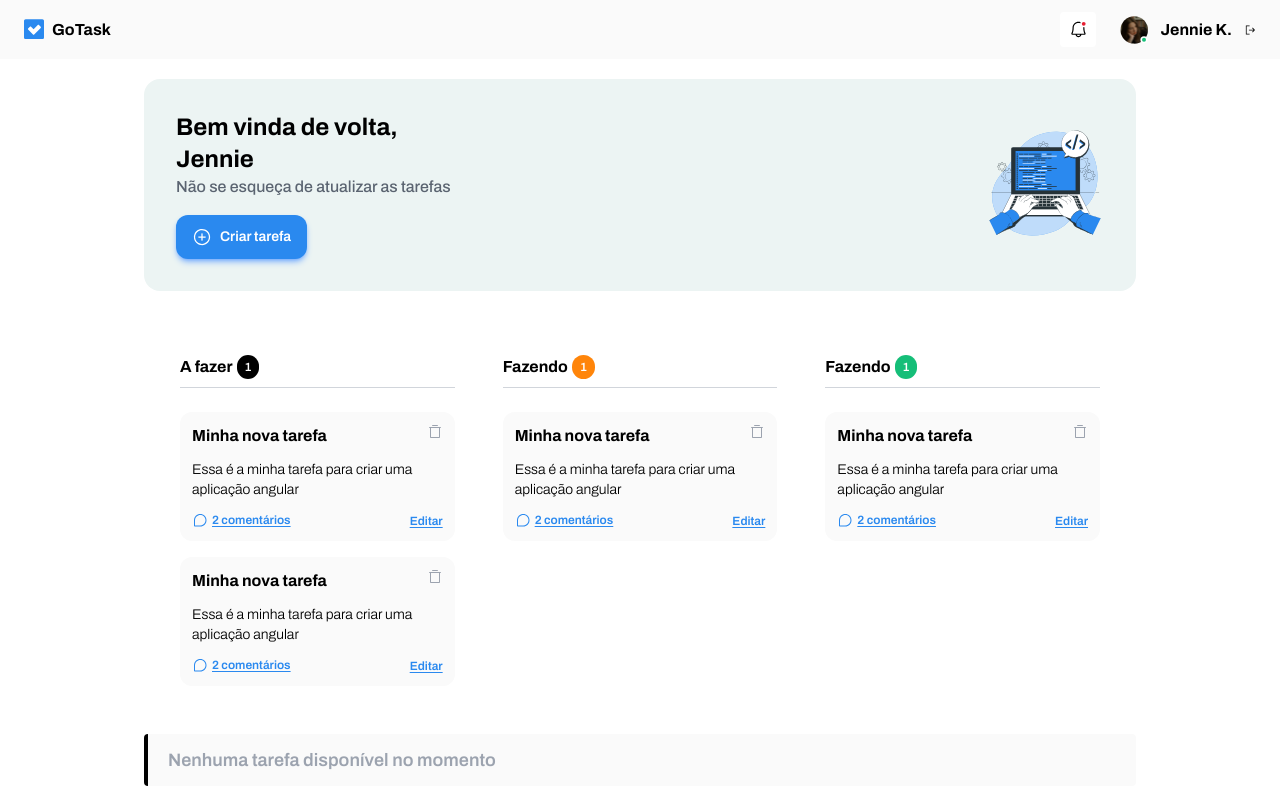
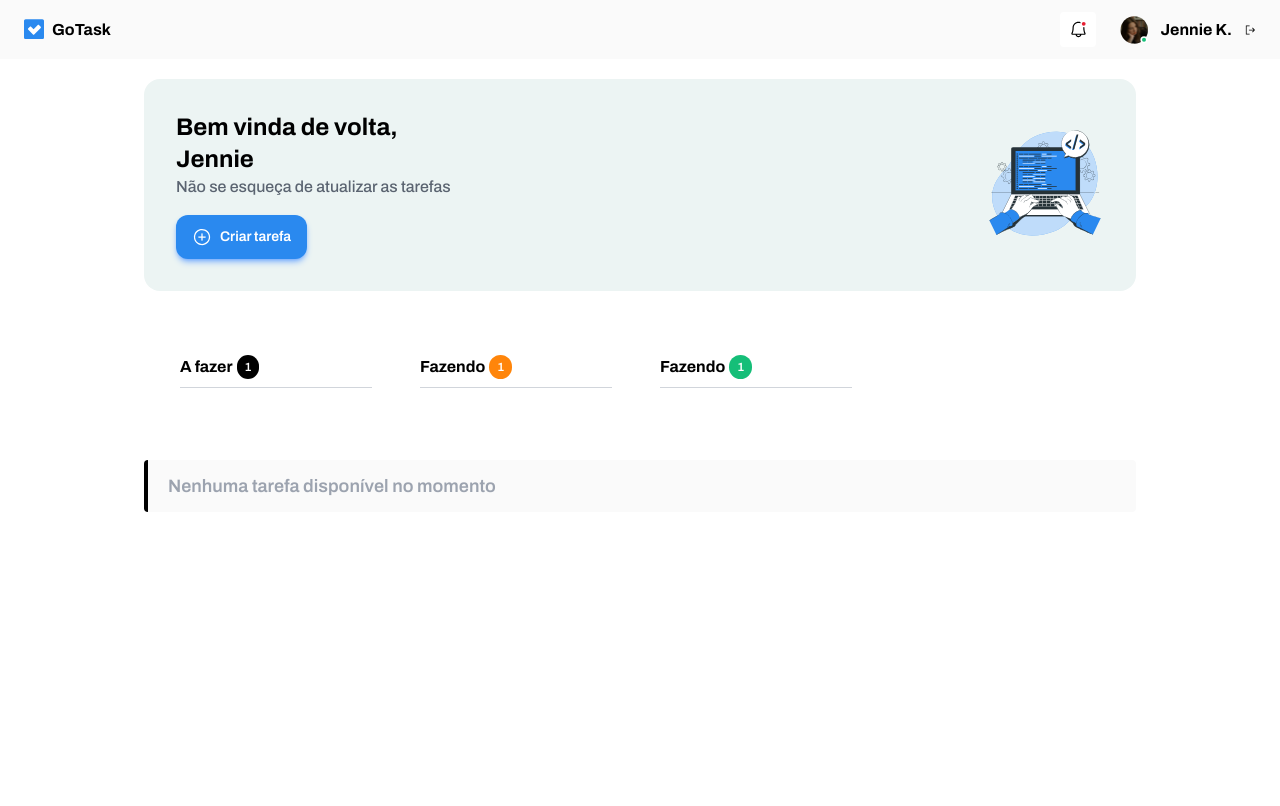
Before and after one commit to eriksongoncalves/angular-go-stack, an Angular app: page / in a window 1280 px wide. Built offline with nearby package versions, Linux system fonts and the light colour scheme.

Commit message:
feat: config cdk drag drop

```diff
--- a/src/app/components/task-list-section/task-list-section.html
+++ b/src/app/components/task-list-section/task-list-section.html
@@ -1,38 +1,62 @@
 <div class="scrollbar-hidden mb-6 flex overflow-x-auto p-3">
   <!-- A fazer -->
-  <div class="flex min-w-60 flex-col gap-6 px-6 py-3">
+
+  <div
+    cdkDropList
+    #todoListCdkDropList="cdkDropList"
+    [cdkDropListData]="todoTasks"
+    [cdkDropListConnectedTo]="[doingListCdkDropList, doneListCdkDropList]"
+    (cdkDropListDropped)="drop($event)"
+    class="flex min-w-60 flex-col gap-6 px-6 py-3"
+  >
     <div class="flex items-center gap-1 border-b border-[#d1d5db] py-2">
       <h1 class="font-bold">A fazer</h1>
       <span class="rounded-xl bg-black px-2 py-1 text-xs font-semibold text-white">1</span>
     </div>
     <div class="flex flex-col gap-4">
-      <!-- Tarefas -->
-      <app-task-card />
-      <app-task-card />
+      @for (todoTask of todoTasks; track todoTask.id) {
+        <app-task-card cdkDrag />
+      }
     </div>
   </div>
 
   <!-- Fazendo -->
-  <div class="flex min-w-60 flex-col gap-6 px-6 py-3">
+  <div
+    cdkDropList
+    #doingListCdkDropList="cdkDropList"
+    [cdkDropListData]="doingTasks"
+    [cdkDropListConnectedTo]="[todoListCdkDropList, doneListCdkDropList]"
+    (cdkDropListDropped)="drop($event)"
+    class="flex min-w-60 flex-col gap-6 px-6 py-3"
+  >
     <div class="flex items-center gap-1 border-b border-[#d1d5db] py-2">
       <h1 class="font-bold">Fazendo</h1>
       <span class="rounded-xl bg-[#ff850a] px-2 py-1 text-xs font-semibold text-white">1</span>
     </div>
     <div class="flex flex-col gap-4">
-      <!-- Tarefas -->
-      <app-task-card />
+      @for (doingTask of doingTasks; track doingTask.id) {
+        <app-task-card cdkDrag />
+      }
     </div>
   </div>
 
   <!-- Concluído -->
-  <div class="flex min-w-60 flex-col gap-6 px-6 py-3">
+  <div
+    cdkDropList
+    #doneListCdkDropList="cdkDropList"
+    [cdkDropListData]="doneTasks"
+    [cdkDropListConnectedTo]="[todoListCdkDropList, doingListCdkDropList]"
+    (cdkDropListDropped)="drop($event)"
+    class="flex min-w-60 flex-col gap-6 px-6 py-3"
+  >
     <div class="flex items-center gap-1 border-b border-[#d1d5db] py-2">
       <h1 class="font-bold">Fazendo</h1>
       <span class="rounded-xl bg-[#15be78] px-2 py-1 text-xs font-semibold text-white">1</span>
     </div>
     <div class="flex flex-col gap-4">
-      <!-- Tarefas -->
-      <app-task-card />
+      @for (doneTask of doneTasks; track doneTask.id) {
+        <app-task-card cdkDrag />
+      }
     </div>
   </div>
 </div>
--- a/src/app/components/task-list-section/task-list-section.ts
+++ b/src/app/components/task-list-section/task-list-section.ts
@@ -1,20 +1,52 @@
 import { Component, inject, OnInit } from '@angular/core'
+import {
+  CdkDragDrop,
+  moveItemInArray,
+  transferArrayItem,
+  CdkDrag,
+  CdkDropList
+} from '@angular/cdk/drag-drop'
 
 import { TaskCard } from '@components/task-card/task-card'
-import { TaskService } from '@/services/task'
+import { ITask, TaskService } from '@/services/task'
 
 @Component({
   selector: 'app-task-list-section',
-  imports: [TaskCard],
+  imports: [TaskCard, CdkDropList, CdkDrag],
   templateUrl: './task-list-section.html',
   styleUrl: './task-list-section.css'
 })
 export class TaskListSection implements OnInit {
+  todoTasks: ITask[] = []
+  doingTasks: ITask[] = []
+  doneTasks: ITask[] = []
+
   private readonly _taskService = inject(TaskService)
 
   ngOnInit(): void {
     this._taskService.todoTasks.subscribe(todos => {
-      console.log('>>> Lista de todos', todos)
+      this.todoTasks = todos
+    })
+
+    this._taskService.doingTasks.subscribe(todos => {
+      this.doingTasks = todos
+    })
+
+    this._taskService.doneTasks.subscribe(todos => {
+      this.doneTasks = todos
     })
   }
+
+  drop(event: CdkDragDrop<ITask[]>): void {
+    if (event.previousContainer === event.container) {
+      moveItemInArray(event.container.data, event.previousIndex, event.currentIndex)
+    } else {
+      transferArrayItem(
+        event.previousContainer.data,
+        event.container.data,
+        event.previousIndex,
+        event.currentIndex
+      )
+    }
+  }
 }
--- a/src/app/services/task.ts
+++ b/src/app/services/task.ts
@@ -25,11 +25,11 @@ export class TaskService {
 
   // DOING
   private doingTasks$ = new BehaviorSubject<ITask[]>([])
-  readonly doingTasks = this.doingTasks$.asObservable()
+  readonly doingTasks = this.doingTasks$.asObservable().pipe(map(tasks => structuredClone(tasks)))
 
   // DONE
   private doneTasks$ = new BehaviorSubject<ITask[]>([])
-  readonly doneTasks = this.doneTasks$.asObservable()
+  readonly doneTasks = this.doneTasks$.asObservable().pipe(map(tasks => structuredClone(tasks)))
 
   addTask(taskInfos: ITaskFormControls): void {
     const newTask: ITask = {
```
